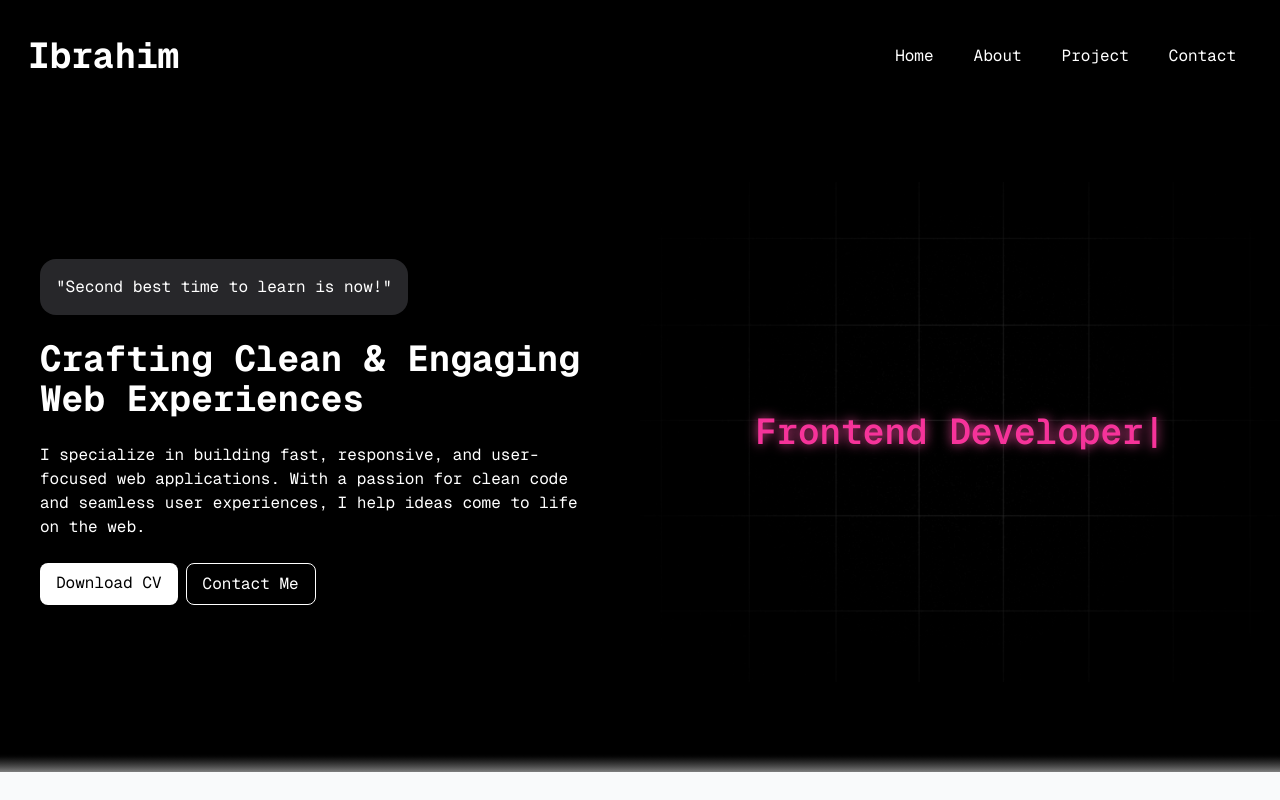
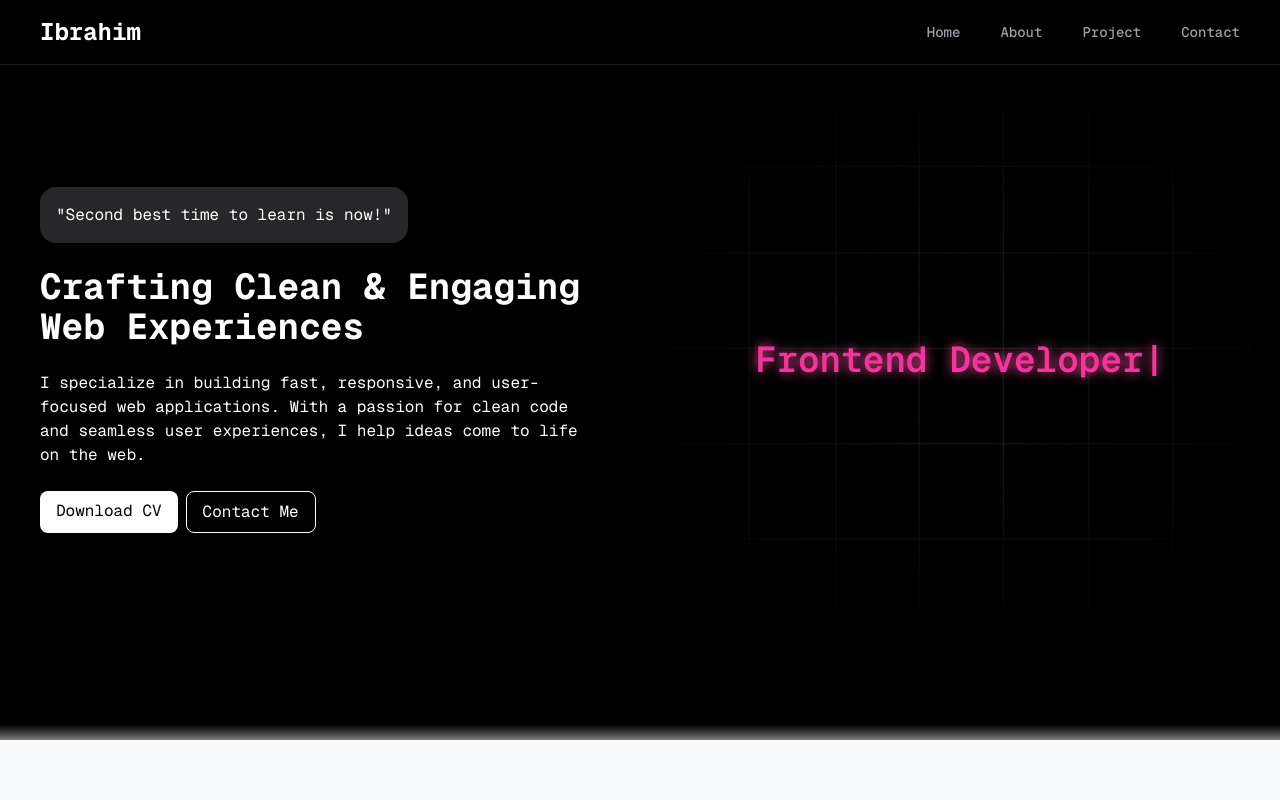
Before and after one commit to ibra132/portofolio, a React (Vite) app: page / in a window 1280 px wide. Shown: the top 800 px of the page. Built offline with nearby package versions, Linux system fonts and the light colour scheme.

Commit message:
update project

```diff
--- a/src/components/Navbar.jsx
+++ b/src/components/Navbar.jsx
@@ -2,7 +2,6 @@ import React, { useEffect, useState } from "react";
 
 const Navbar = () => {
   const menus = ["Home", "About", "Project", "Contact"];
-
   const [active, setActive] = useState(false);
 
   useEffect(() => {
@@ -12,26 +11,56 @@ const Navbar = () => {
     };
 
     window.addEventListener("scroll", handleScroll);
-
-    return () => {
-      window.removeEventListener("scroll", handleScroll);
-    };
+    return () => window.removeEventListener("scroll", handleScroll);
   }, []);
 
   return (
-    <div className="navbar py-7 px-7 flex items-center justify-between">
+    <div
+      className="
+        navbar py-4 px-10 flex items-center justify-between
+        md:fixed md:top-0 md:left-0 md:right-0 md:z-50
+        md:backdrop-blur-md
+        md:border-b md:border-white/10
+      "
+    >
+      {/* LOGO */}
       <div className="logo">
-        <h1 className="text-2xl sm:text-4xl font-bold text-white">Ibrahim</h1>
+        <h1 className="text-2xl sm:text-4xl md:text-2xl font-bold text-white">
+          Ibrahim
+        </h1>
       </div>
 
+      {/* MENU */}
       <ul
-        className={`menu flex items-center sm:gap-10 gap-4 fixed z-10 md:z-0 md:static left-1/2 -translate-x-1/2 md:-translate-x-0 md:opacity-100 md:top-0 border-1 md:border-none bg-black/50 text-white backdrop-blur-md p-4 rounded rounded-br-2xl rounded-bl-2xl transition-all md:transition-none ${
-          active ? "top-0 opacity-100" : "-top-10 opacity-0"
-        }`}
+        className={`
+          menu flex items-center sm:gap-10 gap-4
+          fixed z-10 md:z-0
+          md:static
+          left-1/2 -translate-x-1/2 md:-translate-x-0
+          md:opacity-100
+          md:top-0
+          border-1 md:border-none
+          bg-black/50 md:bg-transparent
+          text-zinc-400
+          backdrop-blur-md md:backdrop-blur-0
+          p-4 md:p-0
+          rounded rounded-br-2xl rounded-bl-2xl md:rounded-none
+          transition-all md:transition-none
+          ${active ? "top-0 opacity-100" : "-top-10 opacity-0"}
+        `}
       >
         {menus.map((link) => (
-          <li key={link}>
-            <a href={`#${link === "Home" ? "" : link.toLowerCase()}`}>{link}</a>
+          <li key={link} className="md:relative">
+            <a
+              href={`#${link === "Home" ? "" : link.toLowerCase()}`}
+              className="
+                md:text-sm md:font-medium
+                md:hover:text-white/80
+                transition-colors
+              "
+            >
+              {link}
+            </a>
           </li>
         ))}
       </ul>
--- a/src/components/sections/Hero.jsx
+++ b/src/components/sections/Hero.jsx
@@ -38,7 +38,7 @@ const Hero = () => {
   };
 
   return (
-    <section className="grid grid-cols-1 md:grid-cols-2 min-h-[640px]">
+    <section className="grid grid-cols-1 md:grid-cols-2 min-h-[720px]">
       {/* Left */}
       <div className="flex flex-col items-start justify-center md:p-10 p-5 text-white md:space-y-6 space-y-8">
         <div className="flex gap-4 max-w-md md:text-base text-sm items-center bg-zinc-800 p-4 rounded-2xl">
```
